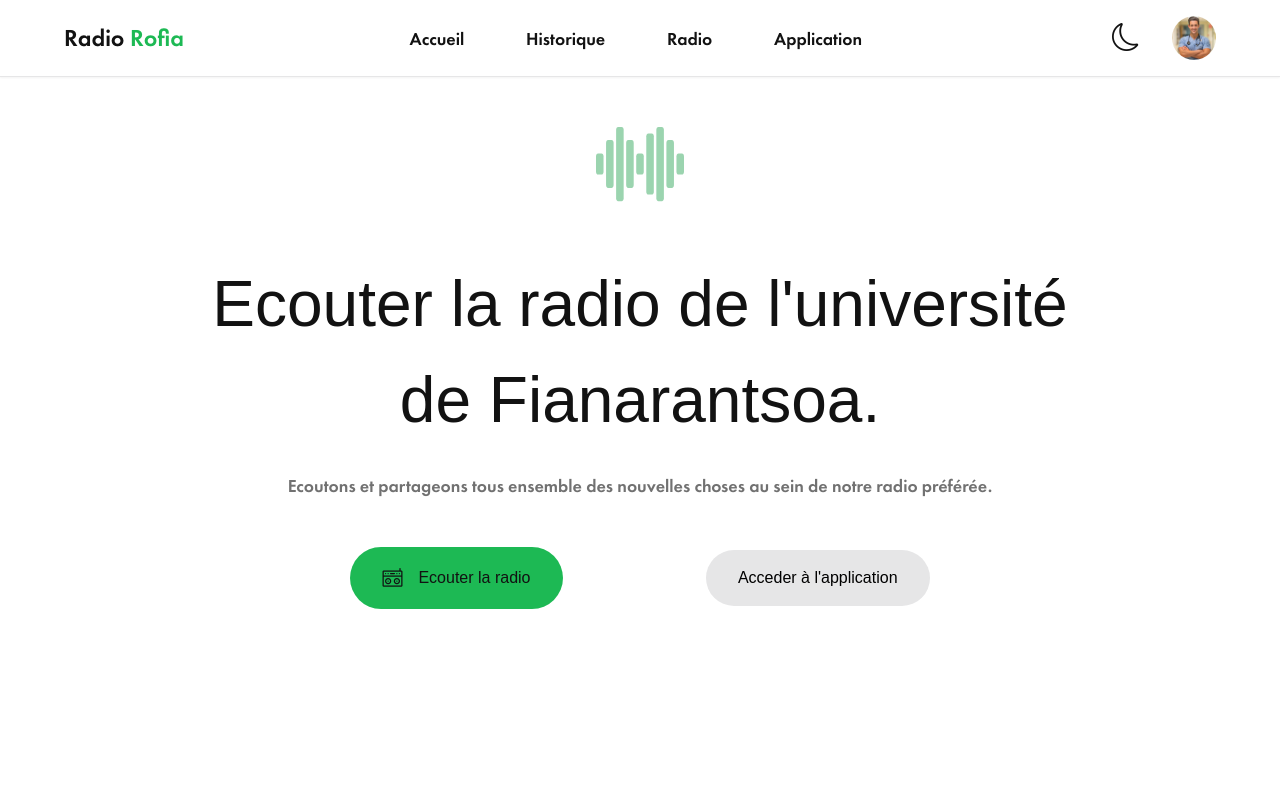
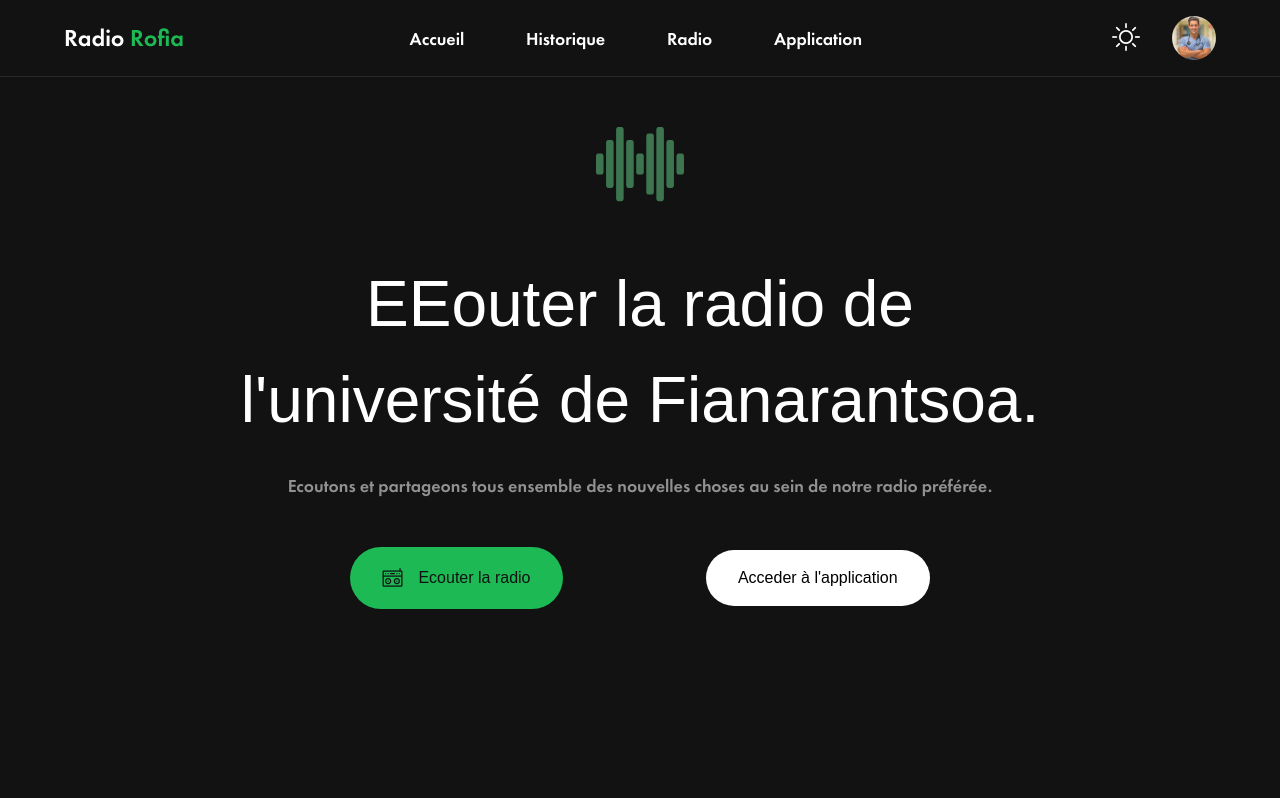
Before and after one commit to NathanRael/Radio_Stream, a React (Vite) app: page / in a window 1280 px wide. Shown: the top 798 px of the page. Built offline with nearby package versions, Linux system fonts and the light colour scheme; a web font is replaced by a local one.

Commit message:
adding typeWritter

```diff
--- a/src/components/Loader.jsx
+++ b/src/components/Loader.jsx
@@ -2,7 +2,7 @@ import "../animations/Loader.css";
 
 const Loader = () => {
   return (
-    <section className="absolute top-1/2 left-1/2 -translate-x-1/2 -translate-y-1/2 xl:text-[88px] text-subtitle-3 lg:text-title-2 loader">
+    <section className=" xl:text-[88px] text-subtitle-3 lg:text-title-2 loader">
         <p className="load-text w-full">Loading . . .</p>
     </section>
   )
--- /dev/null
+++ b/src/components/TypeWriter.jsx
@@ -0,0 +1,22 @@
+import React, { useEffect, useState } from "react";
+
+const TypeWriter = ({ text, delay }) => {
+  const [currText, setCurrText] = useState("");
+  const [currIndex, setCurrIndex] = useState(0);
+
+  useEffect(() => {
+    const timeout = () => {
+      setCurrText((prevText) => prevText + text[currIndex]);
+      setCurrIndex((prevIndex) => prevIndex + 1);
+    };
+    if (currIndex < text.length) {
+      setTimeout(timeout, delay);
+    }
+
+    return () => clearTimeout(timeout);
+  }, [delay, currIndex, text]);
+
+  return <span>{currText}</span>;
+};
+
+export default TypeWriter;
--- a/src/constants/constant.js
+++ b/src/constants/constant.js
@@ -5,6 +5,8 @@ export const PASSWORD_REGEX = /^[\da-z]{8,}$/i;
 export const ABOUT_TEXT = `Lorem ipsum dolor sit amet consectetur adipisicing elit. Incidunt praesentium eum non iusto error quo beatae commodi ipsam, voluptas animi molestias accusantium excepturi quae molestiae repudiandae vel reprehenderit suscipit inventore.     Sunt, incidunt numquam aliquid, provident nobis, corrupti ullam obcaecati adipisci aspernatur eos quod. Eum quis totam obcaecati harum nostrum animi iure, aperiam quam ut saepe culpa rem, ipsam dolore official zazd
 numquam aliquid, provident nobis, corrupti ullam obcaecati adipisci aspernatur eos quod. Eum quis totam obcaecati harum nostrum animi iure, aperiam quam ut saepe culpa rem, ipsam dolore official zaz
 `
+
+export const HERO_TEXT = "Ecouter la radio de l'université de Fianarantsoa."
 
 export const NAVLINK = [
     {
--- a/src/context/Appcontext.jsx
+++ b/src/context/Appcontext.jsx
@@ -28,7 +28,6 @@ export const AppProvider = ({ children }) => {
   const Load = () => {
     setIsLoading(false);
   };
-
   useEffect(() => {
     if (darkMode) {
       document.documentElement.classList.add("dark");
@@ -41,9 +40,12 @@ export const AppProvider = ({ children }) => {
 
   useEffect(() => {
     setTimeout(Load, 2000);
-
     return () => clearTimeout(Load);
   }, []);
+
+  useEffect(() => {
+    document.body.style.overflow = isLoading ? "hidden" : "auto";
+  }, [isLoading]);
 
   useEffect(() => {
 
@@ -60,6 +62,8 @@ export const AppProvider = ({ children }) => {
       signup: currentDir === "signup" ? true : false,
       signup2: currentDir === "signup-2" ? true : false,
       login: currentDir === "login" ? true : false,
+      landingPage: currentDir === "/" ? true : false,
+
     });
 
     // console.log(currentDir);
@@ -78,6 +82,7 @@ export const AppProvider = ({ children }) => {
         activeNav,
         inView,
         currentDir,
+        isLoading,
       }}
     >
       {children}
--- a/src/pages/app/Feed.jsx
+++ b/src/pages/app/Feed.jsx
@@ -4,6 +4,7 @@ import AppContext from "../../context/Appcontext";
 import { useContext, useEffect, useState } from "react";
 import { NAVLINK } from "../../constants/constant";
 import { IconLg } from "../../components/Buttons";
+import Footer from "../landingPage/Footer";
 
 const Feed = ({ children }) => {
   const navigate = useNavigate();
@@ -68,6 +69,7 @@ const Feed = ({ children }) => {
           {children}
         </div>
       </div>
+      {/* <Footer/> */}
     </section>
   );
 };
--- a/src/pages/landingPage/Header.jsx
+++ b/src/pages/landingPage/Header.jsx
@@ -17,6 +17,7 @@ const Header = ({ isForLanding = false, isTitleVisible = false }) => {
     setProfileClicked,
     profileClicked,
     currentDir,
+    isLoading,
   } = useContext(AppContext);
 
   useEffect(() => {
@@ -34,7 +35,7 @@ const Header = ({ isForLanding = false, isTitleVisible = false }) => {
     <header
       className={` ${
         isForLanding ? "box " : "px-4"
-      } fixed flex items-center justify-between  py-4 border-b dark:border-b-white-10 border-b-black-10  top-0  w-full z-50 bg-white shadow-sm dark:bg-black`}
+      } ${isLoading ? 'hidden' : ''} fixed flex items-center justify-between  py-4 border-b dark:border-b-white-10 border-b-black-10  top-0  w-full z-50 bg-white shadow-sm dark:bg-black`}
     >
       <div
         className={`transition duration-300 z-40 fixed top-[88px] right-4 ${
--- a/src/pages/landingPage/Hero.jsx
+++ b/src/pages/landingPage/Hero.jsx
@@ -1,13 +1,15 @@
 import soundWave from "../../assets/images/soundWave.svg";
 import { ButtonLg, ButtonIconLg } from "../../components/Buttons";
-import AppContext from "../../context/Appcontext";
 import "../../animations/Hero.css";
-import { useContext, useEffect } from "react";
 import { useNavigate } from "react-router-dom";
-//${isLoading ? '-translate-y-1/2' : 'translate-y-0'}
+import { HERO_TEXT } from "../../constants/constant";
+import { useEffect, useRef, useState } from "react";
+import TypeWriter from "../../components/TypeWriter";
+
 const Hero = () => {
-  // const {isLoading, isNavToggled} = useContext(AppContext);
   const navigate = useNavigate();
+
+
   return (
     <section
       className={`flex flex-col gap-12 max-md:gap-10 items-center justify-center mt-[120px]  max-w-[866px] mx-auto max-md:px-4 `}
@@ -17,7 +19,7 @@ const Hero = () => {
       </div>
       <div className="flex flex-col justify-center items-center gap-6">
         <p className="text-black text-title-1 max-md:text-subtitle-1 font-FuturaBold text-center dark:text-white">
-          Ecouter la radio de l'université de Fianarantsoa.
+          <TypeWriter text={HERO_TEXT} delay={100}/>
         </p>
         <p className="text-lead text-black-60 text-center dark:text-white-60">
           Ecoutons et partageons tous ensemble des nouvelles choses au sein de
--- a/src/pages/landingPage/Historique.jsx
+++ b/src/pages/landingPage/Historique.jsx
@@ -10,7 +10,7 @@ const Historique = () => {
     <section className="space-y-10 mt-[172px] box  y" id="Historique">
       <p className="text-black text-title-2 max-md:text-subtitle-2 max-xl:text-center dark:text-white">Historique</p>
       <div className="flex items-center justify-between max-xl:flex-col max-xl:gap-y-10">
-        <div className="bg-primary-10 text-black-60 rounded-lg p-6 flex gap-6 flex-col items-left max-w-[648px] card-anim dark:bg-primary-60">
+        <div className="bg-primary-10 text-black-60 rounded-lg p-6 flex gap-6 flex-col items-left max-w-[648px] dark:border dark:border-white-10 dark:bg-black card-anim dark:text-white dark:hover:text-black-60">
           <p className="text-base ">
             { showMore ? ABOUT_TEXT : ABOUT_TEXT.slice(0,maxTextLen) + ' ...' }
           </p>
--- a/src/pages/landingPage/LandingPage.jsx
+++ b/src/pages/landingPage/LandingPage.jsx
@@ -5,20 +5,26 @@ import Application from "./Application";
 import Footer from "./Footer";
 import Loader from "../../components/Loader";
 import AppContext from "../../context/Appcontext";
-import { useContext } from "react";
+import { useContext, useEffect } from "react";
 import RadioSection from "./RadioSection";
 const LandingPage = () => {
   const { isLoading, isNavToggled } = useContext(AppContext);
+
   return (
     <>
-      {isLoading ? (
+      <>
+        <div
+          className={`${
+            !isLoading && "opacity-0 -translate-x-[200rem]"
+          } transition duration-300 z-50 fixed top-1/2 left-1/2 -translate-x-1/2 -translate-y-1/2 `}
+        >
           <Loader />
-      ) : (
-        <>
-          <Header isForLanding={true}/>
+        </div>
+        <Header isForLanding={true} />
         <section
-            className={`transition-transform duration-500 ease-out ${
-              isNavToggled ? "scale-[0.6]" : ""
+          className={`transition-transform
+             duration-500 ease-out ${isNavToggled ? "scale-[0.6]" : ""} ${
+            isLoading && "-translate-y-[4rem] opacity-0"
           }`}
         >
           <Hero />
@@ -28,7 +34,6 @@ const LandingPage = () => {
           <Footer />
         </section>
       </>
-      )}
     </>
   );
 };
```
Lines whose indentation alone changed are shown as unchanged.
